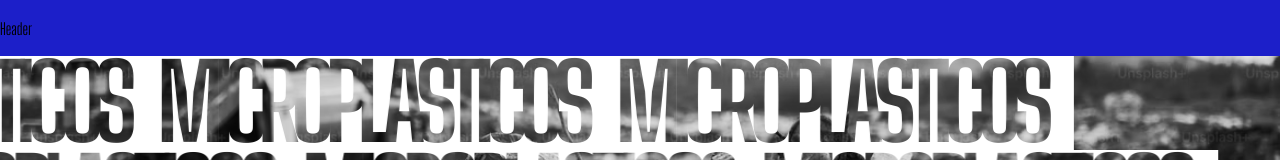
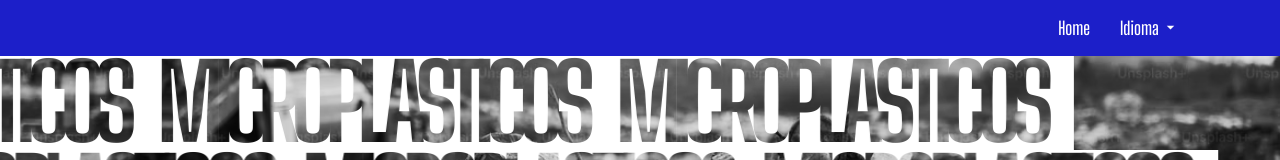
Before and after one commit to fractalxg/portfolio-microplasticos, a React (Vite) app: page / in a window 1280 px wide. Shown: the top 160 px of the page. Built offline with nearby package versions, Linux system fonts and the light colour scheme.

Commit message:
feat: header content

```diff
--- a/components/Body.css
+++ b/components/Body.css
@@ -51,10 +51,6 @@
 	color: transparent; */
 }
 
-.text{
-
-}
-
 .scroll-button{
 	width: 100%;
 	display: flex;
@@ -97,13 +93,12 @@
 .card-container {
 	display: block;
 	gap: 10px;
-	margin-top: 5vh;
 
 }
 .card{
 	display: flex;
 	width: 300px;
-	height: 140px;
+	height: 170px;
 	border-radius: 10px;
 	background-color: #ffffff;
 	margin-top: 30px;
@@ -112,7 +107,6 @@
 	justify-content: center;
 	background-position: center;
 	background-size: 150%;
-
 }
 
 .image{
--- a/components/Header.css
+++ b/components/Header.css
@@ -6,4 +6,59 @@
   	position: sticky;
   	top: 0;
 	z-index: 99;
+
 }
+.nav-content{
+	width: 100%;
+	align-items: center;
+	display: flex;
+	justify-content: right;
+}
+
+.header p {
+	font-size: 18px;
+	color: #fff;
+	padding-right: 30px;
+	font-weight: 600;
+	cursor: pointer;
+	align-items: center;
+
+}
+.header a {
+	font-size: 18px;
+	color: #fff;
+	padding-right: 30px;
+	font-weight: 600;
+	cursor: pointer;
+	text-decoration: none;
+
+}
+.selected-language{
+	margin-top: 64px;
+	font-size: 18px;
+	color: #fff;
+	padding-right: 30px;
+	font-weight: 600;
+	cursor: pointer;
+	text-decoration: none;
+}
+.idioma li{
+	list-style: none;
+}
+.idioma ul{
+	visibility: hidden;
+	background-color: #1c1fc9;
+}
+.arrow-down{
+	width: 15px;
+	height: 15px;
+}
+.idioma ul li a {
+	display: block;
+	width: 120px;
+	padding: 5px 20px;
+}
+
+.idioma ul li a:hover {
+	background-color: #000000;
+}
--- a/components/Header.jsx
+++ b/components/Header.jsx
@@ -1,8 +1,53 @@
 import "./Header.css"
+import { IoMdArrowDropdown } from "react-icons/io";
+import {useRef, useState, useEffect} from "react";
 
 const Header = () => {
+  const languageRef = useRef(null)
+  const [visible, setVisible] = useState(false)
+
+  const showHide = () => {
+
+    const language = languageRef.current.getElementsByClassName("dropdown")
+
+    if (visible) {
+      language[0].style.visibility = "hidden";
+      setVisible(!visible)
+    } else {
+      language[0].style.visibility = "visible";
+      setVisible(!visible)
+    }
+
+  }
+
+  const handleClickOutside = (event) => {
+    if (languageRef.current && !languageRef.current.contains(event.target)) {
+      setVisible(false);
+    }
+  };
+
+  useEffect(() => {
+    document.addEventListener("mousedown", handleClickOutside);
+    return () => {
+      document.removeEventListener("mousedown", handleClickOutside);
+    };
+  }, []);
+
   return (
-    <div className="header">Header</div>
+    <div className="header">
+      <nav className="nav-content">
+        <a href="/">
+          Home
+        </a>
+        <div ref={languageRef} className="idioma">
+        <div onClick={() => showHide()} className="selected-language">Idioma <IoMdArrowDropdown className="arrow-down"/></div>
+          <ul className="dropdown">
+            <li><a>Português (PT-BR)</a></li>
+            <li><a>Inglês (EN-US)</a></li>
+          </ul>
+        </div>
+      </nav>
+    </div>
   )
 }
 
--- a/package.json
+++ b/package.json
@@ -13,7 +13,8 @@
     "@motionone/utils": "^10.16.3",
     "framer-motion": "^10.16.16",
     "react": "^18.2.0",
-    "react-dom": "^18.2.0"
+    "react-dom": "^18.2.0",
+    "react-icons": "^4.12.0"
   },
   "devDependencies": {
     "@types/react": "^18.2.43",
```
Also changed, not shown: 1 other file (tests, documents, lock files or other folders).
